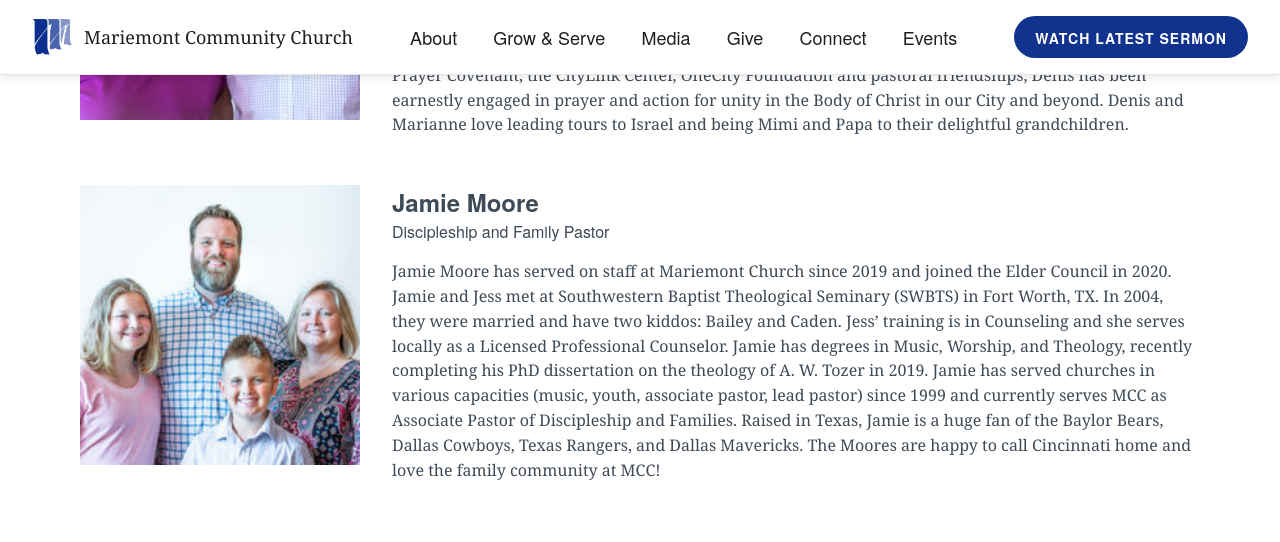
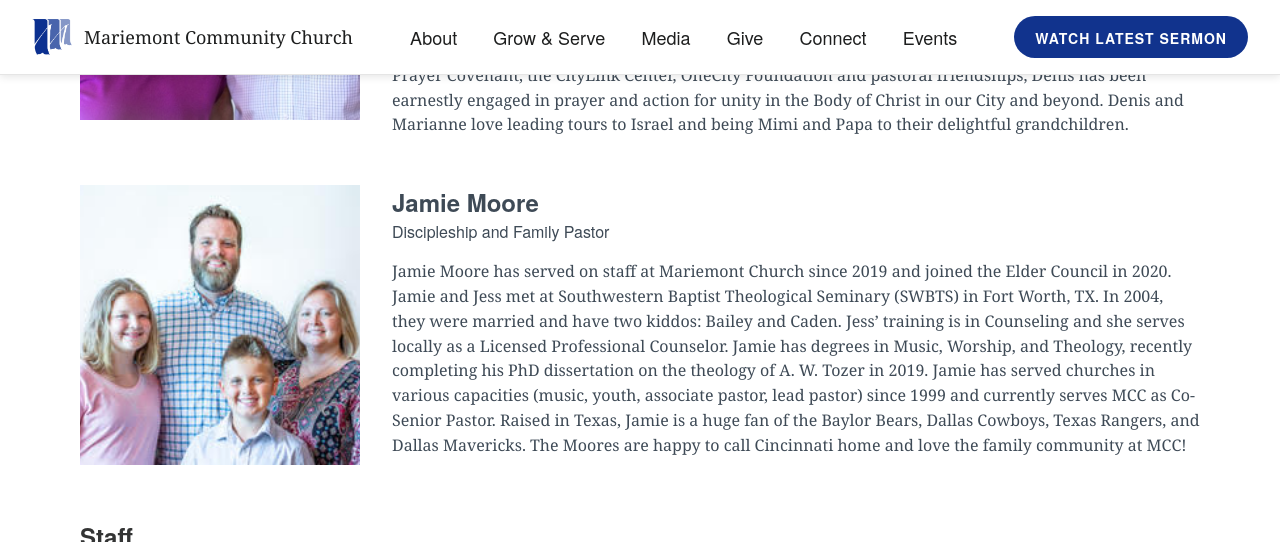
Before and after one commit to lukemoderwell/mariemont, a Jekyll site: the page built from about.md, in a window 1280 px wide and 900 px high, scrolled down 5721 px, cut to the strip 0-542 px from the top of the window. Built offline with Jekyll 4.4.1, drawn with Linux system fonts in a browser that asks for light colours; nearby versions of some CDN libraries.

Commit message:
Updated Jamie Moore

```diff
--- a/_people/jamie-moore.markdown
+++ b/_people/jamie-moore.markdown
@@ -7,4 +7,4 @@
 image: "/uploads/0.jpg"
 ---
 
-Jamie Moore has served on staff at Mariemont Church since 2019 and joined the Elder Council in 2020. Jamie and Jess met at Southwestern Baptist Theological Seminary (SWBTS) in Fort Worth, TX. In 2004, they were married and have two kiddos: Bailey and Caden. Jess’ training is in Counseling and she serves locally as a Licensed Professional Counselor. Jamie has degrees in Music, Worship, and Theology, recently completing his PhD dissertation on the theology of A. W. Tozer in 2019. Jamie has served churches in various capacities (music, youth, associate pastor, lead pastor) since 1999 and currently serves MCC as Associate Pastor of Discipleship and Families. Raised in Texas, Jamie is a huge fan of the Baylor Bears, Dallas Cowboys, Texas Rangers, and Dallas Mavericks. The Moores are happy to call Cincinnati home and love the family community at MCC!
+Jamie Moore has served on staff at Mariemont Church since 2019 and joined the Elder Council in 2020. Jamie and Jess met at Southwestern Baptist Theological Seminary (SWBTS) in Fort Worth, TX. In 2004, they were married and have two kiddos: Bailey and Caden. Jess’ training is in Counseling and she serves locally as a Licensed Professional Counselor. Jamie has degrees in Music, Worship, and Theology, recently completing his PhD dissertation on the theology of A. W. Tozer in 2019. Jamie has served churches in various capacities (music, youth, associate pastor, lead pastor) since 1999 and currently serves MCC as Co-Senior Pastor. Raised in Texas, Jamie is a huge fan of the Baylor Bears, Dallas Cowboys, Texas Rangers, and Dallas Mavericks. The Moores are happy to call Cincinnati home and love the family community at MCC!
```
